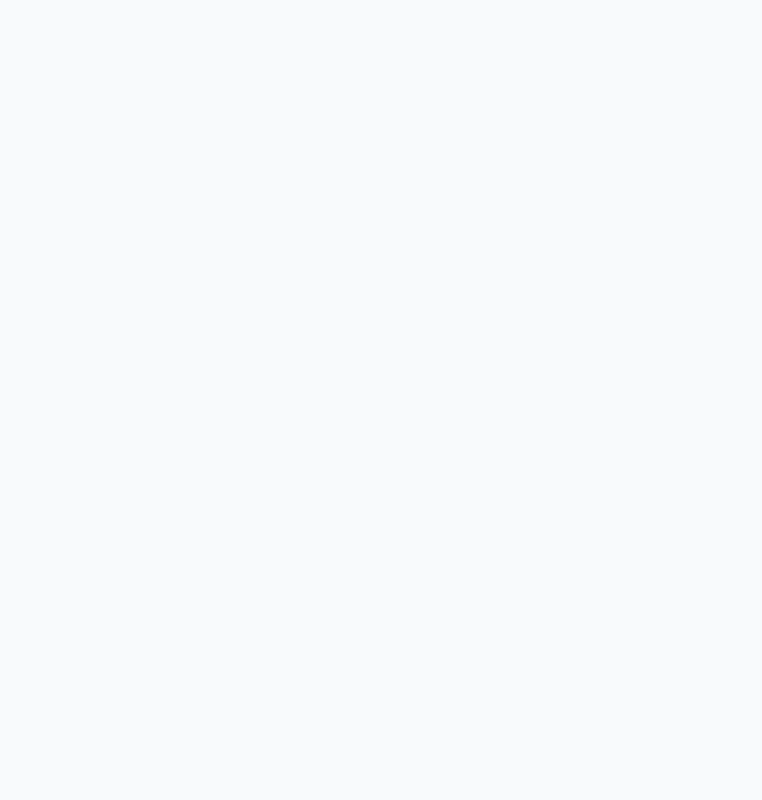
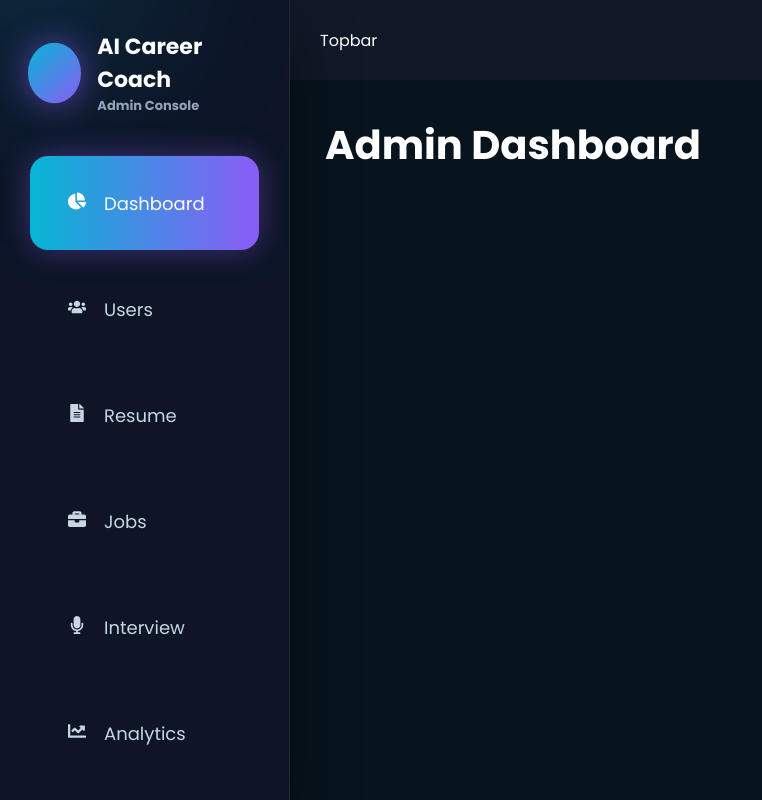
Before and after one commit to Vikhnesh-Sathyan/AI-Career-Coach, a React app in the folder frontend/: page /admin in a window 1280 px wide. Before the commit this address had no page. Shown: the whole page, without its empty margins (0-762 px from the left). Built offline with nearby package versions, Linux system fonts and the light colour scheme; the HTML template or start-up script is replaced by a standard one.

Commit message:
Initial admin dashboard

```diff
--- a/frontend/src/App.jsx
+++ b/frontend/src/App.jsx
@@ -11,6 +11,7 @@ import Settings from "./pages/Settings";
 import Interviews from "./pages/Interviews";
 import InterviewHistory from "./pages/InterviewHistory";
 import JobTracker from "./pages/JobTracker";
+import AdminDashboard from "./pages/AdminDashboard";
 
 function App() {
     return (
@@ -39,6 +40,8 @@ function App() {
 
                 <Route path="/jobs" element={<JobTracker />} />
 
+                <Route path="/admin" element={<AdminDashboard />} />
+
 
 
 
--- /dev/null
+++ b/frontend/src/components/admin/AdminLayout.jsx
@@ -0,0 +1,32 @@
+import "../../styles/adminlayout.css";
+
+import AdminSidebar from "./AdminSidebar";
+import AdminTopbar from "./AdminTopbar";
+
+function AdminLayout({ children }) {
+
+    return (
+
+        <div className="admin-layout">
+
+            <AdminSidebar />
+
+            <div className="admin-main">
+
+                <AdminTopbar />
+
+                <div className="admin-content">
+
+                    {children}
+
+                </div>
+
+            </div>
+
+        </div>
+
+    );
+
+}
+
+export default AdminLayout;
--- /dev/null
+++ b/frontend/src/components/admin/AdminSidebar.jsx
@@ -0,0 +1,274 @@
+import "../../styles/adminsidebar.css";
+
+import { NavLink } from "react-router-dom";
+
+import { motion } from "framer-motion";
+
+import {
+    FaChartPie,
+    FaUsers,
+    FaFileAlt,
+    FaBriefcase,
+    FaMicrophone,
+    FaChartLine,
+    FaGem,
+    FaCog
+} from "react-icons/fa";
+
+const menus = [
+
+    {
+        name:"Dashboard",
+        icon:<FaChartPie />,
+        path:"/admin"
+    },
+
+    {
+        name:"Users",
+        icon:<FaUsers />,
+        path:"/admin/users"
+    },
+
+    {
+        name:"Resume",
+        icon:<FaFileAlt />,
+        path:"/admin/resumes"
+    },
+
+    {
+        name:"Jobs",
+        icon:<FaBriefcase />,
+        path:"/admin/jobs"
+    },
+
+    {
+        name:"Interview",
+        icon:<FaMicrophone />,
+        path:"/admin/interviews"
+    },
+
+    {
+        name:"Analytics",
+        icon:<FaChartLine />,
+        path:"/admin/analytics"
+    },
+
+    {
+        name:"Premium",
+        icon:<FaGem />,
+        path:"/admin/premium"
+    },
+
+    {
+        name:"Settings",
+        icon:<FaCog />,
+        path:"/admin/settings"
+    }
+
+];
+
+function AdminSidebar(){
+
+    return(
+
+        <motion.aside
+
+            className="admin-sidebar"
+
+            initial={{
+                x:-80,
+                opacity:0
+            }}
+
+            animate={{
+                x:0,
+                opacity:1
+            }}
+
+            transition={{
+                duration:.6
+            }}
+
+        >
+
+            <div className="sidebar-logo">
+
+                <motion.div
+
+                    className="logo-circle"
+
+                    animate={{
+
+                        scale:[1,1.15,1]
+
+                    }}
+
+                    transition={{
+
+                        duration:2.5,
+
+                        repeat:Infinity
+
+                    }}
+
+                />
+
+                <div>
+
+                    <h2>AI Career Coach</h2>
+
+                    <p>Admin Console</p>
+
+                </div>
+
+            </div>
+
+            <div className="sidebar-menu">
+
+                {
+
+                    menus.map(menu=>(
+
+                        <NavLink
+
+                            key={menu.name}
+
+                            to={menu.path}
+
+                            className={({isActive})=>
+
+                                isActive
+
+                                ?
+
+                                "menu-item active"
+
+                                :
+
+                                "menu-item"
+
+                            }
+
+                        >
+
+                            <motion.div
+
+                                whileHover={{
+
+                                    x:10,
+
+                                    scale:1.03
+
+                                }}
+
+                                transition={{
+
+                                    type:"spring",
+
+                                    stiffness:350
+
+                                }}
+
+                                className="menu-content"
+
+                            >
+
+                                <span>
+
+                                    {menu.icon}
+
+                                </span>
+
+                                <p>
+
+                                    {menu.name}
+
+                                </p>
+
+                            </motion.div>
+
+                        </NavLink>
+
+                    ))
+
+                }
+
+            </div>
+
+            <div className="storage-card">
+
+                <h4>
+
+                    Storage
+
+                </h4>
+
+                <div className="storage-bar">
+
+                    <motion.div
+
+                        className="storage-fill"
+
+                        initial={{
+
+                            width:0
+
+                        }}
+
+                        animate={{
+
+                            width:"72%"
+
+                        }}
+
+                        transition={{
+
+                            duration:1.2
+
+                        }}
+
+                    />
+
+                </div>
+
+                <small>
+
+                    2.4 GB / 5 GB
+
+                </small>
+
+            </div>
+
+            <div className="admin-profile">
+
+                <div className="profile-avatar">
+
+                    A
+
+                </div>
+
+                <div>
+
+                    <h4>
+
+                        Administrator
+
+                    </h4>
+
+                    <span>
+
+                        ● Online
+
+                    </span>
+
+                </div>
+
+            </div>
+
+        </motion.aside>
+
+    );
+
+}
+
+export default AdminSidebar;
--- /dev/null
+++ b/frontend/src/components/admin/AdminTopbar.jsx
@@ -0,0 +1,22 @@
+function AdminTopbar() {
+
+    return (
+
+        <div
+            style={{
+                height: "80px",
+                background: "#111827",
+                color: "white",
+                display: "flex",
+                alignItems: "center",
+                padding: "0 30px"
+            }}
+        >
+            Topbar
+        </div>
+
+    );
+
+}
+
+export default AdminTopbar;
--- /dev/null
+++ b/frontend/src/pages/AdminDashboard.jsx
@@ -0,0 +1,18 @@
+import AdminLayout from "../components/admin/AdminLayout";
+
+function AdminDashboard() {
+    return (
+        <AdminLayout>
+            <h1
+                style={{
+                    color: "white",
+                    fontSize: "40px"
+                }}
+            >
+                Admin Dashboard
+            </h1>
+        </AdminLayout>
+    );
+}
+
+export default AdminDashboard;
--- /dev/null
+++ b/frontend/src/styles/adminlayout.css
@@ -0,0 +1,45 @@
+.admin-layout{
+
+    min-height:100vh;
+
+    display:flex;
+
+    background:#07131D;
+
+}
+
+.admin-main{
+
+    flex:1;
+
+    display:flex;
+
+    flex-direction:column;
+
+    overflow:hidden;
+
+}
+
+.admin-content{
+
+    flex:1;
+
+    padding:35px;
+
+    overflow-y:auto;
+
+}
+
+.admin-content::-webkit-scrollbar{
+
+    width:8px;
+
+}
+
+.admin-content::-webkit-scrollbar-thumb{
+
+    background:#1E293B;
+
+    border-radius:20px;
+
+}
--- /dev/null
+++ b/frontend/src/styles/adminsidebar.css
@@ -0,0 +1,315 @@
+.admin-sidebar{
+
+width:290px;
+
+height:100vh;
+
+padding:30px;
+
+display:flex;
+
+flex-direction:column;
+
+justify-content:space-between;
+
+background:
+rgba(15,23,42,.82);
+
+backdrop-filter:blur(24px);
+
+border-right:1px solid rgba(255,255,255,.08);
+
+box-shadow:
+0 25px 60px rgba(0,0,0,.35);
+
+position:sticky;
+
+top:0;
+
+overflow:hidden;
+
+}
+
+.admin-sidebar::before{
+
+content:"";
+
+position:absolute;
+
+top:-180px;
+
+left:-120px;
+
+width:280px;
+
+height:280px;
+
+border-radius:50%;
+
+background:#06B6D420;
+
+filter:blur(80px);
+
+}
+
+.sidebar-logo{
+
+display:flex;
+
+align-items:center;
+
+gap:18px;
+
+margin-bottom:40px;
+
+z-index:2;
+
+}
+
+.logo-circle{
+
+width:56px;
+
+height:56px;
+
+border-radius:50%;
+
+background:
+
+linear-gradient(
+
+135deg,
+
+#06B6D4,
+
+#8B5CF6
+
+);
+
+box-shadow:
+
+0 0 30px
+
+rgba(139,92,246,.6);
+
+}
+
+.sidebar-logo h2{
+
+color:white;
+
+font-size:22px;
+
+}
+
+.sidebar-logo p{
+
+color:#94A3B8;
+
+font-size:13px;
+
+}
+
+.sidebar-menu{
+
+display:flex;
+
+flex-direction:column;
+
+gap:12px;
+
+z-index:2;
+
+}
+
+.menu-item{
+
+text-decoration:none;
+
+border-radius:18px;
+
+overflow:hidden;
+
+}
+
+.menu-content{
+
+display:flex;
+
+align-items:center;
+
+gap:18px;
+
+padding:16px 18px;
+
+color:#CBD5E1;
+
+transition:.35s;
+
+}
+
+.menu-content span{
+
+font-size:20px;
+
+}
+
+.menu-item.active{
+
+background:
+
+linear-gradient(
+
+90deg,
+
+#06B6D4,
+
+#8B5CF6
+
+);
+
+box-shadow:
+
+0 0 30px
+
+rgba(139,92,246,.4);
+
+}
+
+.menu-item.active .menu-content{
+
+color:white;
+
+}
+
+.menu-item:hover{
+
+background:
+
+rgba(255,255,255,.05);
+
+}
+
+.storage-card{
+
+margin-top:40px;
+
+padding:20px;
+
+border-radius:22px;
+
+background:
+
+rgba(255,255,255,.04);
+
+}
+
+.storage-card h4{
+
+color:white;
+
+margin-bottom:15px;
+
+}
+
+.storage-bar{
+
+height:10px;
+
+background:#1E293B;
+
+border-radius:999px;
+
+overflow:hidden;
+
+}
+
+.storage-fill{
+
+height:100%;
+
+background:
+
+linear-gradient(
+
+90deg,
+
+#10B981,
+
+#06B6D4
+
+);
+
+}
+
+.storage-card small{
+
+display:block;
+
+margin-top:10px;
+
+color:#94A3B8;
+
+}
+
+.admin-profile{
+
+display:flex;
+
+align-items:center;
+
+gap:14px;
+
+padding-top:25px;
+
+}
+
+.profile-avatar{
+
+width:52px;
+
+height:52px;
+
+border-radius:50%;
+
+display:flex;
+
+justify-content:center;
+
+align-items:center;
+
+font-size:20px;
+
+font-weight:bold;
+
+background:
+
+linear-gradient(
+
+135deg,
+
+#8B5CF6,
+
+#EC4899
+
+);
+
+color:white;
+
+}
+
+.admin-profile h4{
+
+color:white;
+
+margin-bottom:4px;
+
+}
+
+.admin-profile span{
+
+color:#10B981;
+
+font-size:13px;
+
+}
```
Also changed, not shown: frontend/src/styles/admin.css (added).
